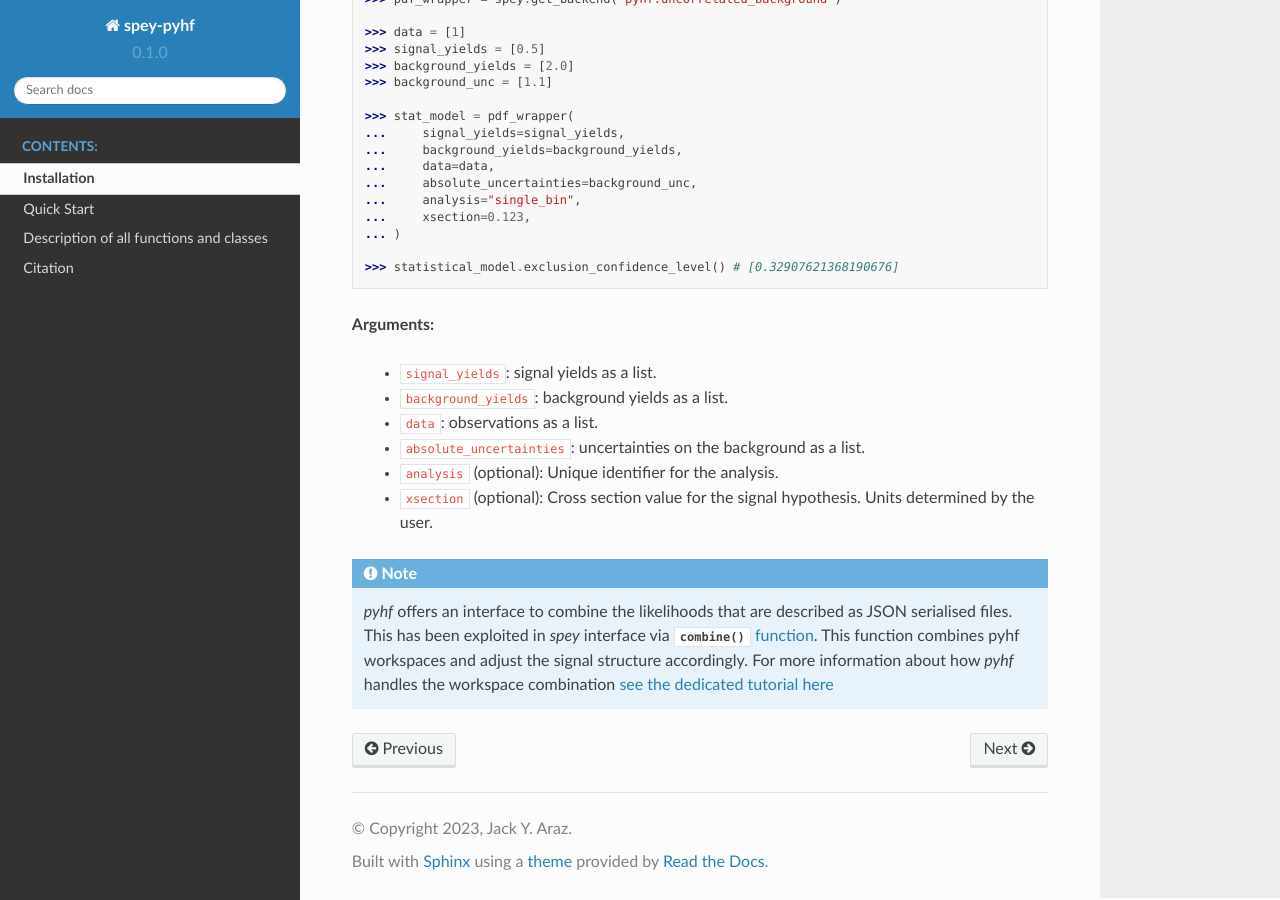
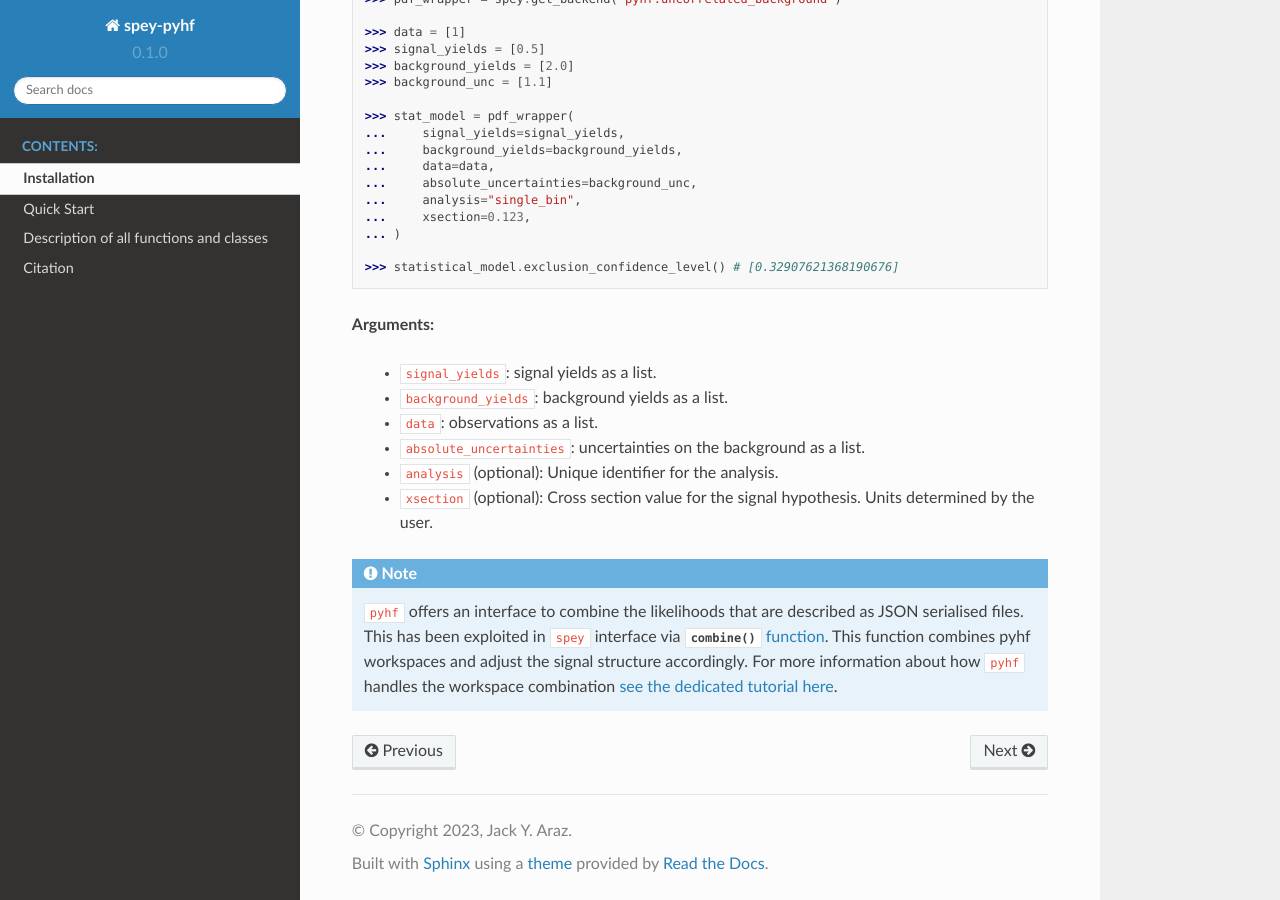
Before and after one commit to SpeysideHEP/spey-pyhf, a Sphinx documentation site: the page built from docs/quick_start.rst, in a window 1280 px wide and 900 px high, scrolled down 2265 px. Built offline with Sphinx 7.4.7 and the Read the Docs theme 2.0.0, drawn with Linux system fonts in a browser that asks for light colours.

Commit message:
typo fix

```diff
--- a/docs/quick_start.rst
+++ b/docs/quick_start.rst
@@ -140,7 +140,7 @@ Additionally this plug-in is shiped with simple uncorrelated background attachme
 
 .. note::
 
-    `pyhf` offers an interface to combine the likelihoods that are described as JSON serialised
-    files. This has been exploited in `spey` interface via :func:`combine` `function <https://speysidehep.github.io/spey/api.html#spey.StatisticalModel.combine>`_.
+    ``pyhf`` offers an interface to combine the likelihoods that are described as JSON serialised
+    files. This has been exploited in ``spey`` interface via :func:`combine` `function <https://speysidehep.github.io/spey/api.html#spey.StatisticalModel.combine>`_.
     This function combines pyhf workspaces and adjust the signal structure accordingly. For more information
-    about how `pyhf` handles the workspace combination `see the dedicated tutorial here <https://pyhf.github.io/pyhf-tutorial/Combinations.html>`_
+    about how ``pyhf`` handles the workspace combination `see the dedicated tutorial here <https://pyhf.github.io/pyhf-tutorial/Combinations.html>`_.
```
